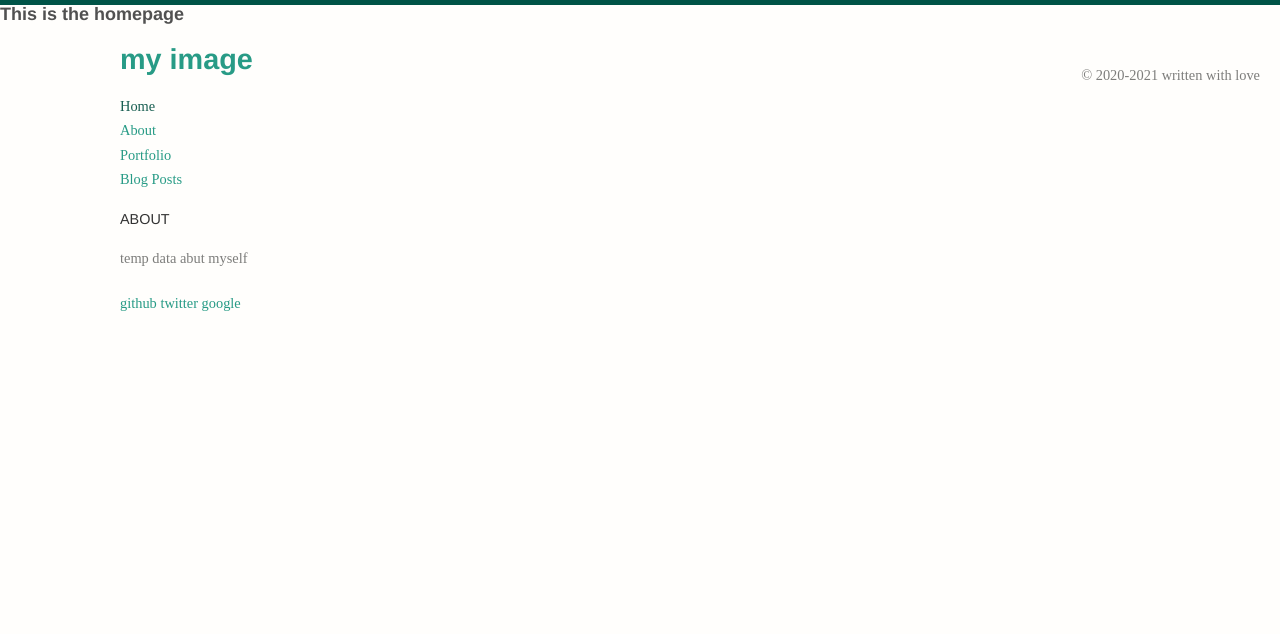
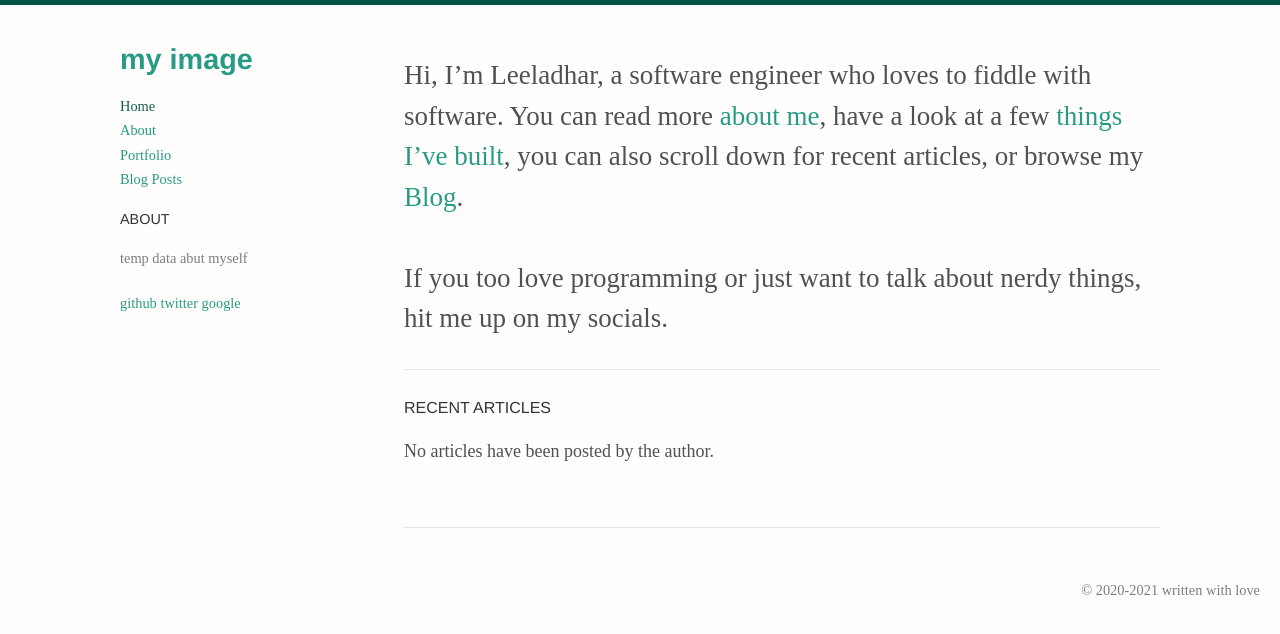
Before and after one commit to LeeladharRao/MyPortfolio, a Flask app: page / in a window 1280 px wide. Shown: the top 634 px of the page. Run offline with Flask 2, Linux system fonts and the light colour scheme; some web fonts are replaced.

Commit message:
Added quick about me and recent articles in home page

```diff
--- a/templates/base.html
+++ b/templates/base.html
@@ -70,11 +70,12 @@
         </div>
 
       </header>
-    </div>
+
+      {% block body %}
+      {% endblock %}
 
 
-    {% block body %}
-		{% endblock %}
+    </div>
 
 
     <footer id="footer" class="site-footer">
--- a/templates/home.html
+++ b/templates/home.html
@@ -5,7 +5,45 @@
 
 {% block body %}
 
-<h4>This is the homepage</h4>
+<div id="main" class="clearfix">
+	<div id="content" class="clearfix">
+	    <div class="home">
+            <div id="pageHead">
+                <div id="homeMessage" class="clearfix page">
+                    <p> Hi, I&rsquo;m Leeladhar, a software engineer who loves to fiddle with software.
+                        You can read more <a href="{{ url_for('about') }}">about me</a>, have a look at a few <a href="programmer-portfolio.html">things I&rsquo;ve built</a>, you can also scroll down for recent articles, or browse my <a href="archives.html">Blog</a>.
+                        <br><br> If you too love programming or just want to talk about nerdy things, hit me up on my socials.</p>
+                </div>
+            </div>
+
+
+            <!-- post articles here -->
+
+
+            <div id="recent" class="extraBox">
+                <h3 class="accent-header">Recent Articles</h3>
+                <ul class="post-list">
+                    <li class="post category-Tips &amp; Tutorials ">
+                        <div class="inside">
+
+                            <p>No articles have been posted by the author.</p>
+
+                        </div>
+                    </li>
+
+                </ul>
+            </div>
+
+            <!-- End of articles-->
+
+
+        </div>
+    </div>
+</div>
+
+
+
+
 
 
 {% endblock %}
```
